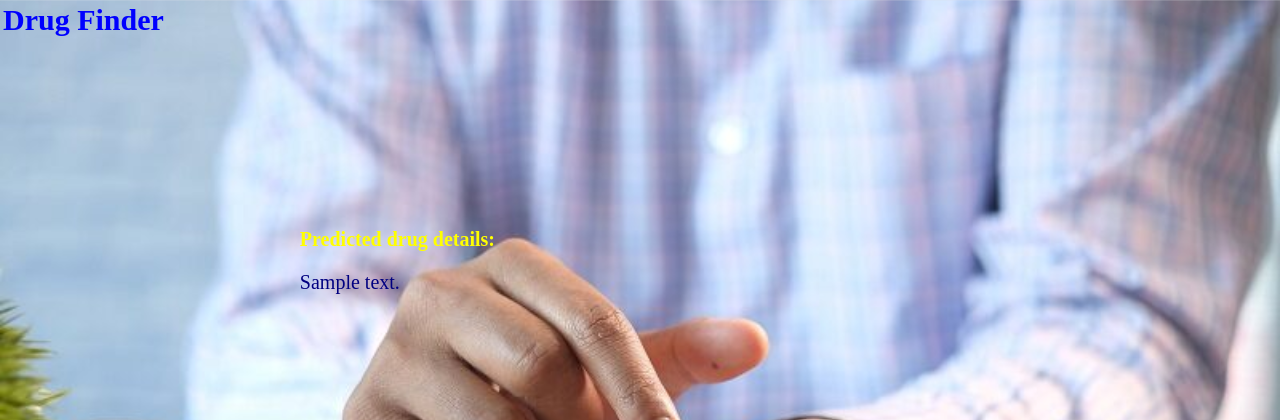
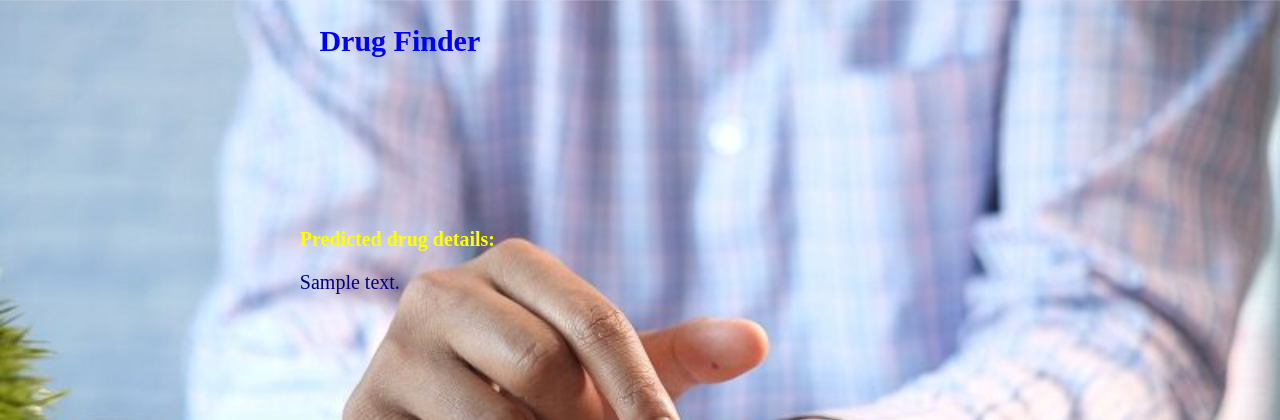
Before and after one commit to NasrinRipa/drug-finder, a Flask app: template templates/results.html in a window 1280 px wide. Shown: the top 420 px of the page. Run offline with Flask 2, Linux system fonts and the light colour scheme; the template is opened without the code that fills it: most values are stand-ins (such as "Sample title", 1, 10 or a date in 2020).

Commit message:
Updated results.html 23

```diff
--- a/templates/results.html
+++ b/templates/results.html
@@ -17,8 +17,8 @@
 
         .head {
             display: flex;
-            justify-content: justify;
-            align-items: justify;
+            justify-content: center;
+            align-items: center;
             font-size: 30px;
             height: 5ch;
             color: blue; /* Blue font color */
```
